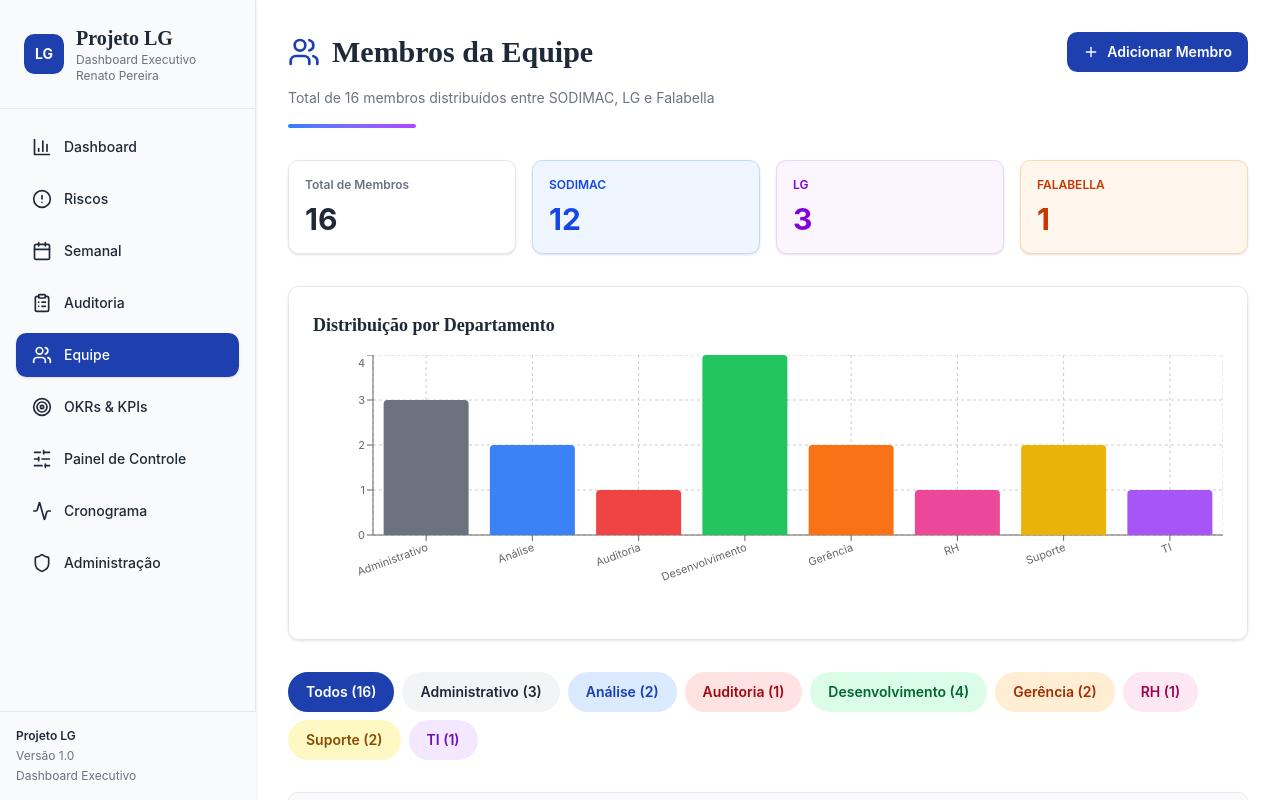
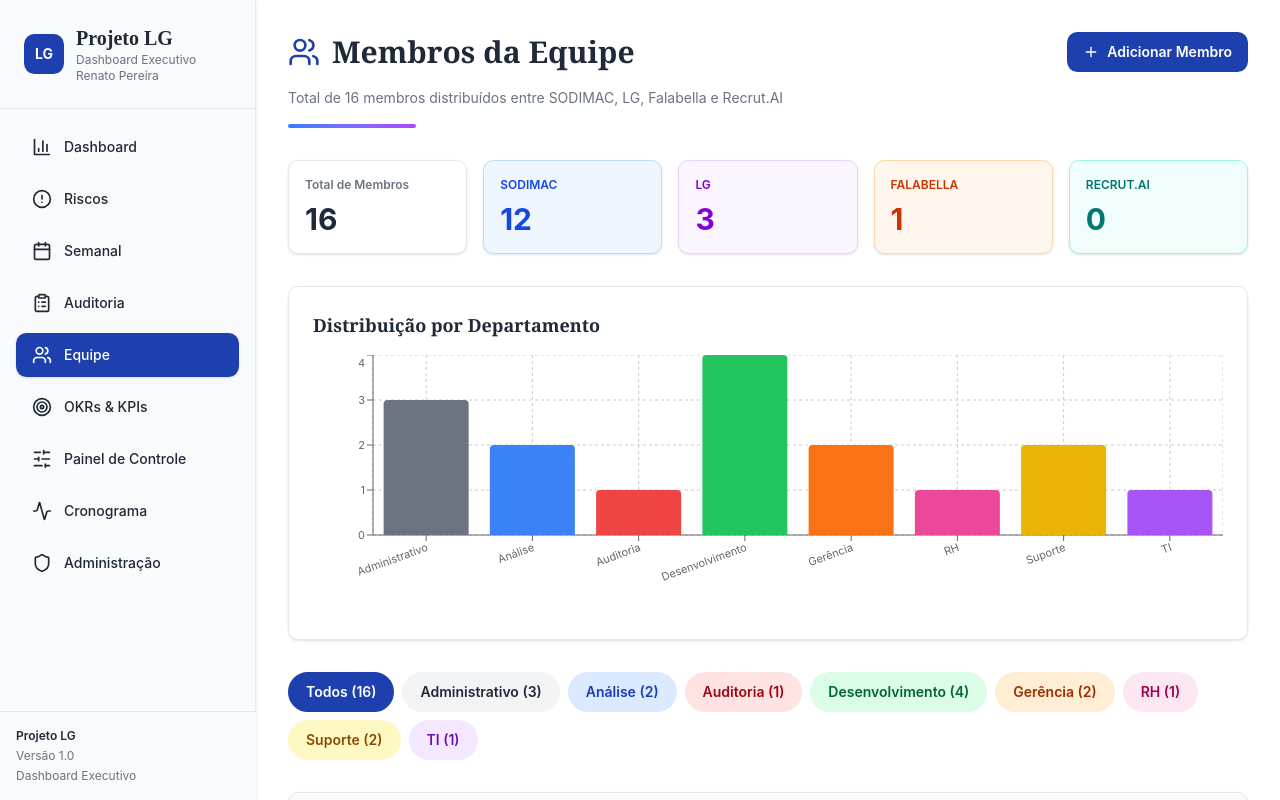
Before and after one commit to recesp-lab/lg-executive-command-center, a React (Vite) app in the folder newproject/: page /team in a window 1280 px wide. Built offline with nearby package versions, Linux system fonts and the light colour scheme.

Commit message:
Add files via upload

```diff
--- a/newproject/src/components/TeamMembers.tsx
+++ b/newproject/src/components/TeamMembers.tsx
@@ -9,7 +9,7 @@ interface TeamMember {
   name: string;
   email: string;
   role: string;
-  organization: 'SODIMAC' | 'LG' | 'FALABELLA';
+  organization: 'SODIMAC' | 'LG' | 'FALABELLA' | 'RECRUT.AI';
   department: string;
 }
 
@@ -83,6 +83,8 @@ export default function TeamMembers() {
         return 'bg-purple-50 text-purple-700 border-purple-200';
       case 'FALABELLA':
         return 'bg-orange-50 text-orange-700 border-orange-200';
+      case 'RECRUT.AI':
+        return 'bg-teal-50 text-teal-700 border-teal-200';
       default:
         return 'bg-gray-50 text-gray-700 border-gray-200';
     }
@@ -107,6 +109,7 @@ export default function TeamMembers() {
     sodimac: teamMembers.filter((m) => m.organization === 'SODIMAC').length,
     lg: teamMembers.filter((m) => m.organization === 'LG').length,
     falabella: teamMembers.filter((m) => m.organization === 'FALABELLA').length,
+    recrutai: teamMembers.filter((m) => m.organization === 'RECRUT.AI').length,
   };
 
   const departments = Array.from(new Set(teamMembers.map((m) => m.department))).sort();
@@ -148,7 +151,7 @@ export default function TeamMembers() {
         <div className="flex items-center justify-between mb-4">
           <div className="flex items-center gap-3">
             <Users className="w-8 h-8 text-primary" />
-            <h2 className="text-3xl font-bold text-foreground" style={{ fontFamily: "'Playfair Display', serif" }}>
+            <h2 className="text-3xl font-bold text-foreground">
               Membros da Equipe
             </h2>
           </div>
@@ -158,7 +161,7 @@ export default function TeamMembers() {
           </Button>
         </div>
         <p className="text-sm text-muted-foreground mb-4">
-          Total de {stats.total} membros distribuídos entre SODIMAC, LG e Falabella
+          Total de {stats.total} membros distribuídos entre SODIMAC, LG, Falabella e Recrut.AI
         </p>
         <div className="h-1 w-32 bg-gradient-to-r from-blue-500 to-purple-500 rounded"></div>
       </div>
@@ -200,6 +203,7 @@ export default function TeamMembers() {
               <option value="SODIMAC">SODIMAC</option>
               <option value="LG">LG</option>
               <option value="FALABELLA">FALABELLA</option>
+              <option value="RECRUT.AI">RECRUT.AI</option>
             </select>
           </div>
           <div className="flex justify-end gap-3">
@@ -212,7 +216,7 @@ export default function TeamMembers() {
       )}
 
       {/* Organization Stats */}
-      <div className="grid grid-cols-2 lg:grid-cols-4 gap-4 mb-8">
+      <div className="grid grid-cols-2 lg:grid-cols-5 gap-4 mb-8">
         <div className="bg-white rounded-lg border border-border shadow-sm p-4">
           <p className="text-xs text-muted-foreground font-semibold mb-2">Total de Membros</p>
           <p className="text-3xl font-bold text-foreground">{stats.total}</p>
@@ -229,11 +233,15 @@ export default function TeamMembers() {
           <p className="text-xs text-orange-700 font-semibold mb-2">FALABELLA</p>
           <p className="text-3xl font-bold text-orange-700">{stats.falabella}</p>
         </div>
+        <div className="bg-teal-50 rounded-lg border border-teal-200 shadow-sm p-4">
+          <p className="text-xs text-teal-700 font-semibold mb-2">RECRUT.AI</p>
+          <p className="text-3xl font-bold text-teal-700">{stats.recrutai}</p>
+        </div>
       </div>
 
       {/* Distribuição por departamento - gráfico de barras em vez de só pills */}
       <div className="bg-white rounded-lg border border-border shadow-sm p-6 mb-8">
-        <h3 className="text-lg font-bold text-foreground mb-4" style={{ fontFamily: "'Playfair Display', serif" }}>
+        <h3 className="text-lg font-bold text-foreground mb-4">
           Distribuição por Departamento
         </h3>
         <ResponsiveContainer width="100%" height={260}>
@@ -336,6 +344,7 @@ export default function TeamMembers() {
                         <option value="SODIMAC">SODIMAC</option>
                         <option value="LG">LG</option>
                         <option value="FALABELLA">FALABELLA</option>
+                        <option value="RECRUT.AI">RECRUT.AI</option>
                       </select>
                     </td>
                     <td className="px-6 py-4 text-sm">
@@ -360,7 +369,7 @@ export default function TeamMembers() {
         <p className="text-sm text-blue-900">
           <strong>Total de Membros:</strong> {stats.total} pessoas
           <br />
-          <strong>Distribuição:</strong> SODIMAC ({stats.sodimac}), LG ({stats.lg}), Falabella ({stats.falabella})
+          <strong>Distribuição:</strong> SODIMAC ({stats.sodimac}), LG ({stats.lg}), Falabella ({stats.falabella}), Recrut.AI ({stats.recrutai})
           <br />
           <strong>Departamentos:</strong> {departments.join(', ')}
         </p>
```
